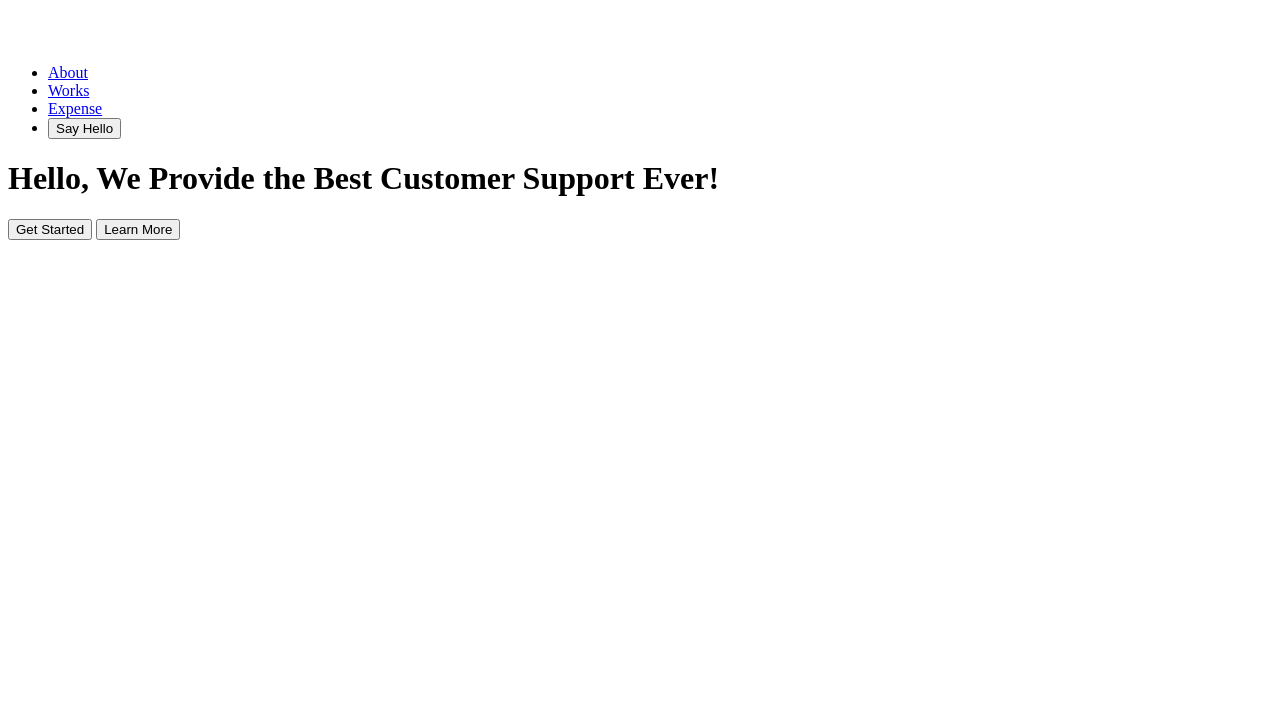
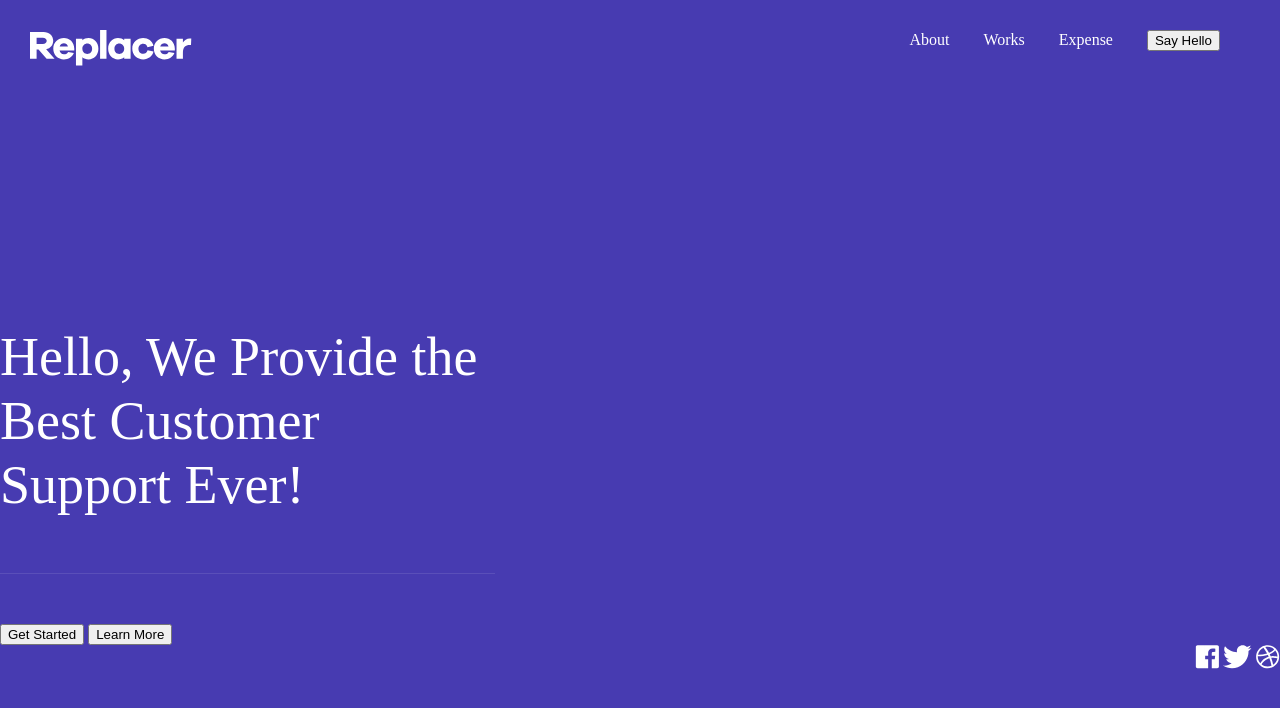
Before and after one commit to christinacantu/repyaycer, a website: page index.html in a window 1280 px wide. Drawn offline with Linux system fonts and the light colour scheme.

Commit message:
lay out navigation, general layout of section

```diff
--- a/css/styles.css
+++ b/css/styles.css
@@ -0,0 +1,90 @@
+html, body, div, span, applet, object, iframe,
+h1, h2, h3, h4, h5, h6, p, blockquote, pre,
+a, abbr, acronym, address, big, cite, code,
+del, dfn, em, img, ins, kbd, q, s, samp,
+small, strike, strong, sub, sup, tt, var,
+b, u, i, center,
+dl, dt, dd, ol, ul, li,
+fieldset, form, label, legend,
+table, caption, tbody, tfoot, thead, tr, th, td,
+article, aside, canvas, details, embed,
+figure, figcaption, footer, header, hgroup,
+menu, nav, output, ruby, section, summary,
+time, mark, audio, video {
+  margin: 0px;
+  padding: 0px;
+  border: 0px;
+  font-size: 100%;
+  font: inherit;
+  vertical-align: baseline; }
+
+/* HTML5 display-role reset for older browsers */
+article, aside, details, figcaption, figure,
+footer, header, hgroup, menu, nav, section {
+  display: block; }
+
+body {
+  line-height: 1; }
+
+ol, ul {
+  list-style: none; }
+
+blockquote, q {
+  quotes: none; }
+
+blockquote:before, blockquote:after,
+q:before, q:after {
+  content: '';
+  content: none; }
+
+button {
+  margin: 0px; }
+
+a {
+  text-decoration: none; }
+
+*, *::after, *::before {
+  box-sizing: border-box; }
+
+body {
+  background-color: #473BB1;
+  font-family: SourceSansPro-Light;
+  font-size: 16px;
+  color: #FFFFFF;
+  letter-spacing: 0; }
+
+.container {
+  background-color: #473BB1; }
+
+nav {
+  display: flex;
+  justify-content: space-between;
+  padding: 30px; }
+  nav li {
+    display: inline-block;
+    margin-right: 30px; }
+    nav li a {
+      text-decoration: none; }
+      nav li a:link {
+        color: #FFFFFF; }
+      nav li a:visited {
+        color: #FFFFFF; }
+      nav li a:hover {
+        color: rgba(255, 255, 255, 0.7); }
+
+.hero {
+  display: flex;
+  flex-direction: column;
+  justify-content: center;
+  height: 100vh;
+  color: #FFFFFF; }
+  .hero h1 {
+    max-width: 495px;
+    padding-bottom: 55px;
+    font-size: 3.375em;
+    line-height: 1.185em;
+    border-bottom: 1px solid rgba(255, 255, 255, 0.1); }
+  .hero .action-buttons {
+    margin-top: 50px; }
+  .hero .social-media {
+    align-self: flex-end; }
--- a/source/sass/main.scss
+++ b/source/sass/main.scss
@@ -44,11 +44,10 @@ nav {
   flex-direction: column;
   justify-content: center;
   height: 100vh;
-  margin-left: 150px;
   color: #FFFFFF;
 
   h1 {
-    width: 495px;
+    max-width: 495px;  //always a max, almost never a width because responsive
     padding-bottom: 55px;
     font-size: 3.375em;  //54px
     line-height: 1.185em; //64px
@@ -61,7 +60,5 @@ nav {
 
   .social-media {
     align-self: flex-end;
-    margin-right: 160px;
-    margin-top: 200px;
   }
 }
```
Also changed, not shown: css/reset.css (deleted).
